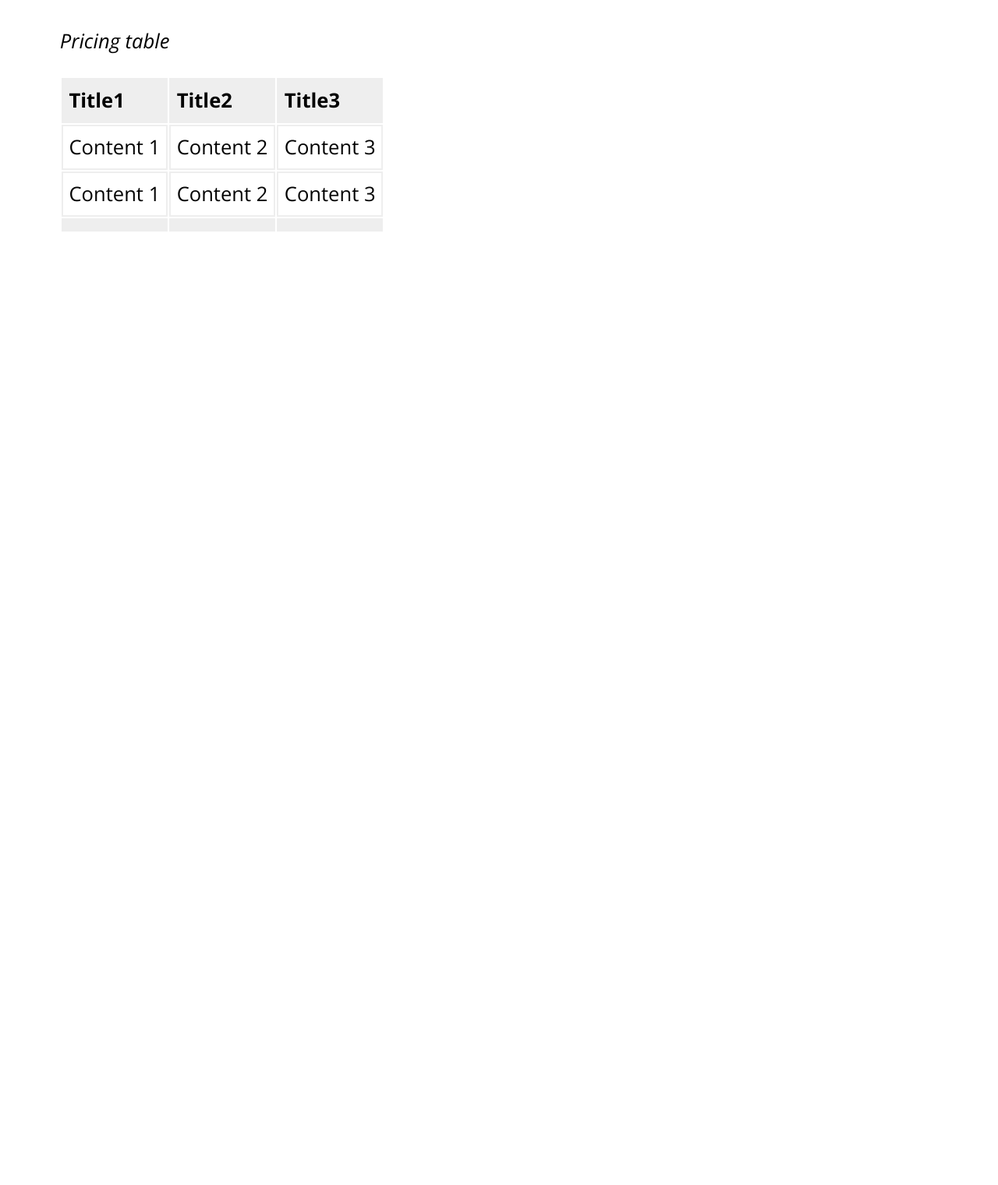
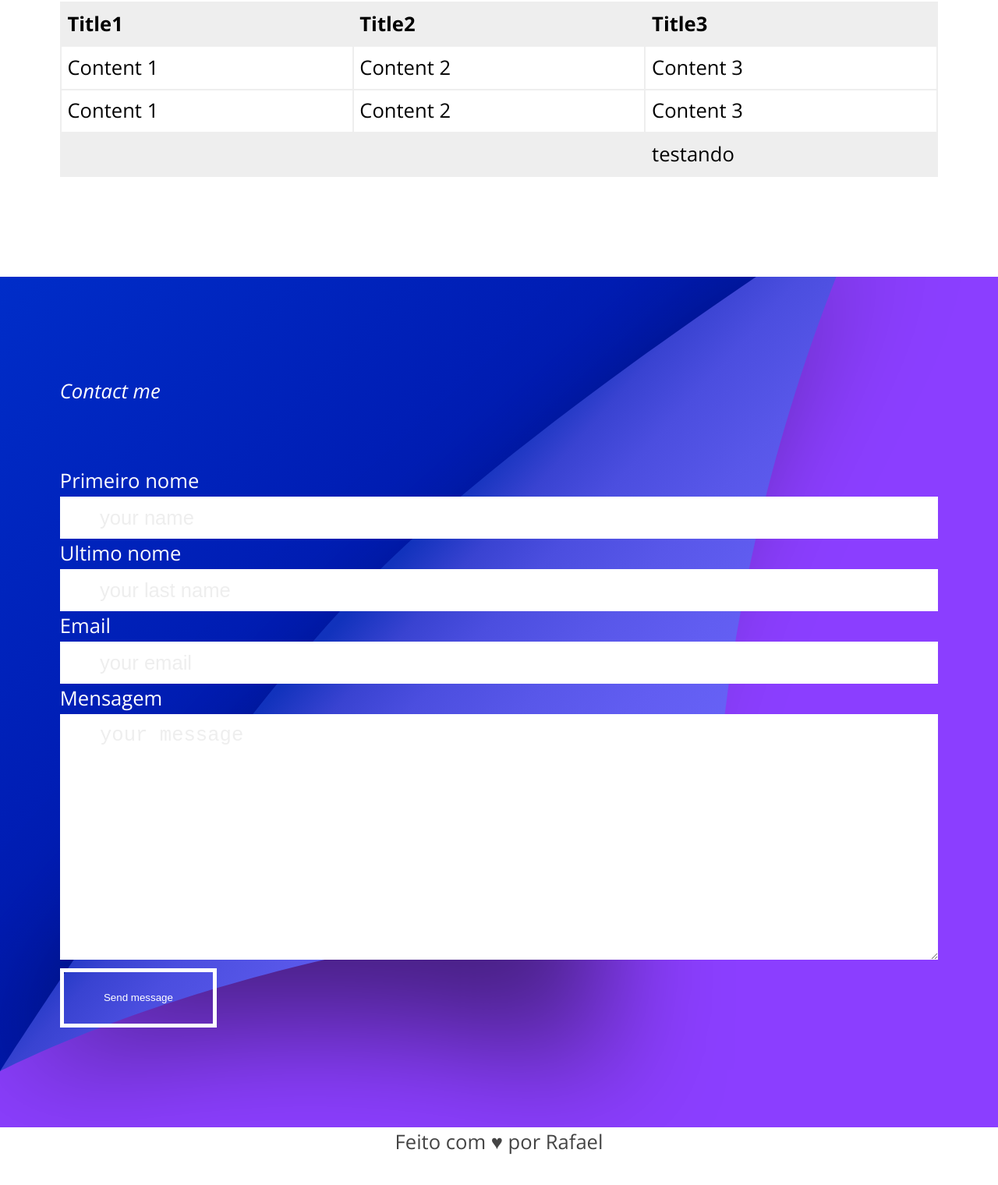
Before and after one commit to rfreitas16/LandingPage, a plain HTML site: page index.html in a window 1280 px wide. Shown: the part 5436-6956 px from the top of the page at 78% size. Before the commit the page ends 5861 px from the top, so only its background shows below. Drawn offline with nearby package versions, Linux system fonts and the light colour scheme.

```diff
--- a/assets/css/style.css
+++ b/assets/css/style.css
@@ -10,6 +10,7 @@
 *{
     margin: 0;
     padding: 0;
+    box-sizing: border-box;
 }
 html{
     font-size: 62.5%;
@@ -138,12 +139,12 @@ display: grid;
     height: auto;
 }
 .top3-content{
-    height: 100vh;
     display: flex;
     flex-direction: column;
     flex-wrap: nowrap;
     justify-content: center;
     max-width: 64rem;
+    min-height: 100vh;
     text-align: center;
 }
 .grid-one-content{
@@ -198,9 +199,9 @@ display: grid;
     overflow: hidden;
     overflow-y: auto;
 }
-.table{
+table{
+    width: 100%;
     min-width: 360px;
-    width: 100%;
     border-collapse: collapse;
 }
 table caption{
@@ -218,3 +219,92 @@ table td, table th{
 tfoot td, table th {
     background: var(--light-gray-color);
 }
+.contact-form{
+    grid-column: span 2;
+}
+.contact-form .form-grid{
+    border: none;
+    display: flex;
+    flex-flow: row;
+    flex-wrap: warp;
+    gap: var(--gap);
+}
+.form-grid legend{
+    font-style: italic;
+    font-size: 1rem;
+    margin-bottom: 3rem;
+}
+.form-group{
+    flex: 1 1 320px;
+}
+.form-group label{
+   display: block;
+}
+.form-group input, .form-group textarea{
+    border: none;
+    background: var(--white);
+    padding: 0.5rem 2rem;
+    width: 100%;
+    font-size: 1rem;
+}
+.form-group input:focus, .form-group textarea:focus{
+    box-shadow: 0 0 10px 5px var(--secondary-color);
+}
+body .full-width{
+    width: 100%;
+    flex: 1 1 100%;
+}
+.form-group button{
+    border: 0.2rem solid var(--white);
+    background: none;
+    color: var(--white);
+    padding: 1rem 2rem;
+    cursor: pointer;
+    transition: all 300ms ease-in-out;
+}
+.form-group button:hover{
+    border: 0.2rem solid var(--white);
+    background: var(--white);
+    color: var(--primary-color);
+}
+.form-group ::placeholder{
+    color:var(--light-gray-color);
+}
+.footer{
+    text-align: center;
+}
+.footer a{
+    color: #444;
+}
+
+@media (max-width:800px){
+    .intro-content, .grid{
+        grid-template-columns: 1fr;
+    }
+    .gallery-img{
+        width: 100%;
+        max-width: 100%;
+        max-height: 100%;
+        overflow: hidden;
+    }
+    .gallery-img img{
+        width: 100%;
+    }
+    .grid-one-content{
+        display: block ;
+    }
+    /*
+    .menu{
+        bottom: 0;
+        text-align: center;
+    }
+    .menu-content{
+        height: 100vh;
+    }
+    .menu-content, .menu-content ul{
+        flex-direction: column;
+        justify-content: center;
+    }
+
+    */
+}
--- a/index.html
+++ b/index.html
@@ -160,10 +160,36 @@
                         </tfoot>
             </table>
         </div>
-
     </div>
 </section>
 
+<section class="main-bg section" id="contact">
+    <div class="main-content intro-content">
+        <div class="contact-form">
+         <fieldset class="form-grid">
+                <legend>Contact me</legend>
+             <div class="form-group full-width">
+                    <label for="first-name">Primeiro nome</label>
+                    <input type="text" name="first-name" id="first-name" placeholder="your name">
+                    <label for="last-name">Ultimo nome</label>
+                    <input type="text" name="last-name" id="last-name" placeholder="your last name">
+                    <label for="email">Email</label>
+                    <input type="email" name="email" id="email" placeholder="your email">
+                    <label for="message">Mensagem</label>
+                    <textarea name="message" id="message" cols="30" rows="10" placeholder="your message"></textarea>
+
+                    <div class="form-group full-width">
+                        <button type="submit">Send message</button>
+                    </div>
+             </div>
+        </fieldset>
+    </div>
+</div>
+</section>
+
+<footer id="footer" class=" footer white-bg">
+    <p><a href="">Feito com ♥ por Rafael</a></p>
+</footer>
 
 </body>
 </html>
```
